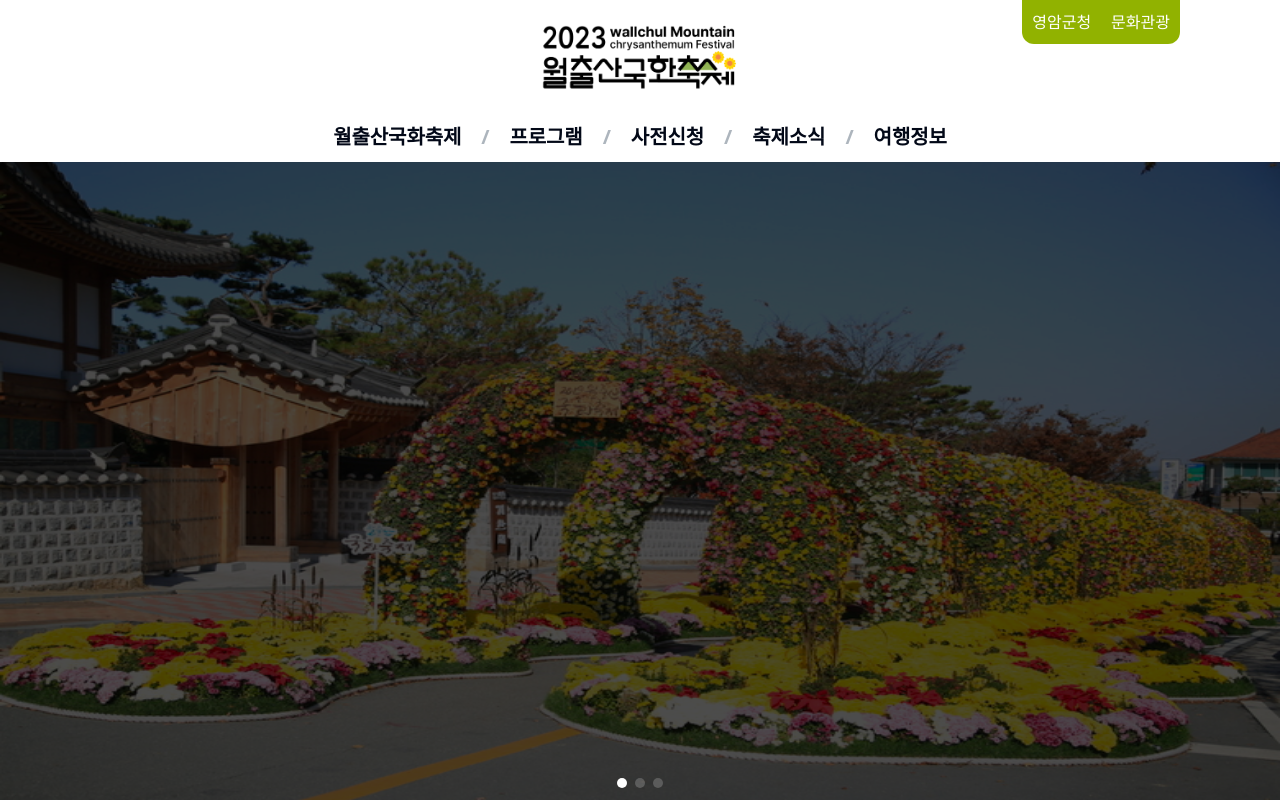
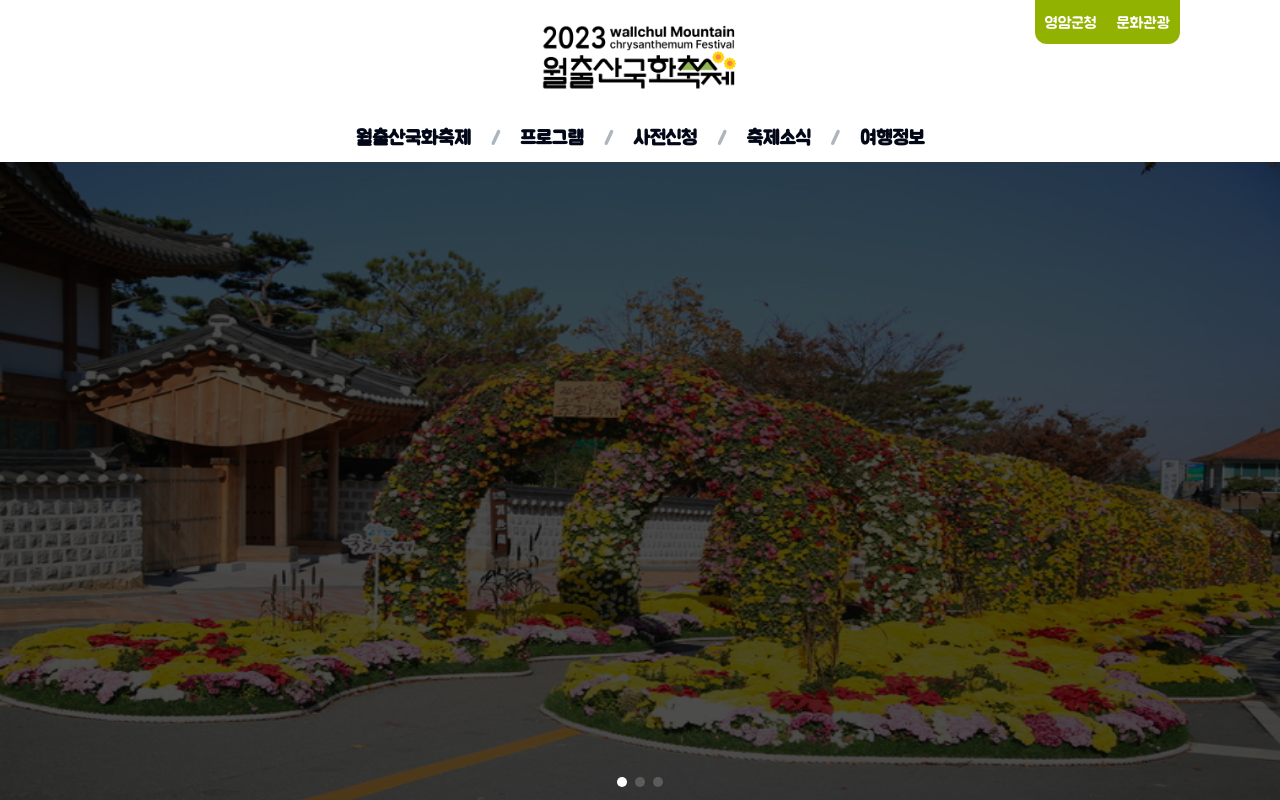
Before and after one commit to guesung/Yakukhwa, a Next.js app: page / in a window 1280 px wide. Shown: the top 800 px of the page. Built offline with nearby package versions, Linux system fonts and the light colour scheme.

Commit message:
feat : 배달의민족 주아체 적용

```diff
--- a/src/app/globals.css
+++ b/src/app/globals.css
@@ -66,7 +66,11 @@
   }
 }
 
-
+@font-face{
+  font-family:"BMJUA";
+  font-weight:400;
+  src:url("/fonts/BMJUA_ttf.ttf") format("truetype");
+}
 
 
 @layer base {
@@ -74,7 +78,7 @@
     @apply border-border;
   }
   body {
-    @apply bg-background text-foreground;
+    @apply bg-background text-foreground ;
   }
 }
 
--- a/src/app/layout.tsx
+++ b/src/app/layout.tsx
@@ -41,7 +41,7 @@ export default function RootLayout({ children }: PropsWithChildren) {
   const device = getDevice();
   return (
     <html lang="ko">
-      <body className="overflow-x-hidden">
+      <body className="overflow-x-hidden font-[BMJUA]">
         <Header />
         {device === "pc" && <MainLinkSection />}
         {device === "mobile" && <SideLinkSection />}
```
Also changed, not shown: public/fonts/BMJUA_ttf.ttf (added).
